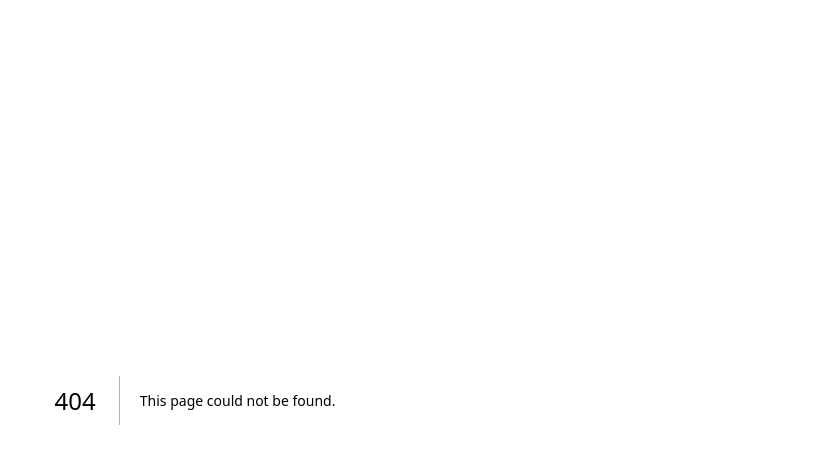
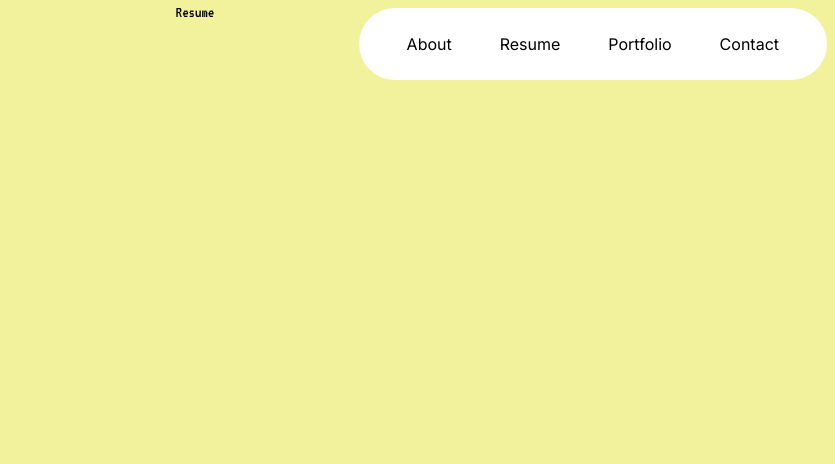
Before and after one commit to JoanDeulofeu/portfolio, a Next.js app: page /resume in a window 1280 px wide. Before the commit this address had no page. Shown: the top 464 px of the page, without its empty margins (445-1280 px from the left). Built offline with nearby package versions, Linux system fonts and the light colour scheme.

Commit message:
add header with all pages

```diff
--- /dev/null
+++ b/src/app/contact/page.tsx
@@ -0,0 +1,9 @@
+"use client";
+
+export default function HomePage() {
+	return (
+		<main className={`font-VT323 flex min-h-screen flex-col items-center `}>
+			<p className="cursor-help">Contact</p>
+		</main>
+	);
+}
--- a/src/app/layout.tsx
+++ b/src/app/layout.tsx
@@ -1,5 +1,8 @@
 import type { Metadata } from "next";
 import { Inter } from "next/font/google";
+
+import Header from "../components/Header";
+
 import "./globals.css";
 
 const inter = Inter({ subsets: ["latin"] });
@@ -16,7 +19,10 @@ export default function RootLayout({
 }>) {
 	return (
 		<html lang="en">
-      <body className={inter.className}>{children}</body>
+			<body className={inter.className}>
+				<Header className="top-2 right-2" />
+				{children}
+			</body>
 		</html>
 	);
 }
--- /dev/null
+++ b/src/app/portfolio/page.tsx
@@ -0,0 +1,9 @@
+"use client";
+
+export default function HomePage() {
+	return (
+		<main className={`font-VT323 flex min-h-screen flex-col items-center `}>
+			<p className="cursor-help">Portfolio</p>
+		</main>
+	);
+}
--- /dev/null
+++ b/src/app/resume/page.tsx
@@ -0,0 +1,9 @@
+"use client";
+
+export default function HomePage() {
+	return (
+		<main className={`font-VT323 flex min-h-screen flex-col items-center `}>
+			<p className="cursor-help">Resume</p>
+		</main>
+	);
+}
--- /dev/null
+++ b/src/components/Header.tsx
@@ -0,0 +1,93 @@
+"use client";
+
+import React, { useState } from "react";
+import { useRouter } from "next/navigation";
+
+import { cn } from "@/utils/cn";
+import { HoveredLink, Menu, MenuItem, ProductItem } from "./NavBarMenu";
+
+const Header = ({ className }: { className?: string }) => {
+	const router = useRouter();
+
+	const [active, setActive] = useState<string | null>(null);
+	return (
+		<div className={cn("fixed top-10 max-w-2xl mx-auto z-50", className)}>
+			<Menu setActive={setActive}>
+				<MenuItem
+					onClick={() => router.push("/about")}
+					setActive={setActive}
+					active={active}
+					item="About"
+				>
+					<div className="flex flex-col space-y-4 text-sm">
+						<HoveredLink href="/web-dev">Web Development</HoveredLink>
+						<HoveredLink href="/interface-design">Interface Design</HoveredLink>
+						<HoveredLink href="/seo">Search Engine Optimization</HoveredLink>
+						<HoveredLink href="/branding">Branding</HoveredLink>
+					</div>
+				</MenuItem>
+				<MenuItem
+					onClick={() => router.push("/resume")}
+					setActive={setActive}
+					active={active}
+					item="Resume"
+				>
+					<div className="  text-sm grid grid-cols-2 gap-10 p-4">
+						{/* <ProductItem
+							title="Algochurn"
+							href="https://algochurn.com"
+							src="https://assets.aceternity.com/demos/algochurn.webp"
+							description="Prepare for tech interviews like never before."
+						/>
+						<ProductItem
+							title="Tailwind Master Kit"
+							href="https://tailwindmasterkit.com"
+							src="https://assets.aceternity.com/demos/tailwindmasterkit.webp"
+							description="Production ready Tailwind css components for your next project"
+						/>
+						<ProductItem
+							title="Moonbeam"
+							href="https://gomoonbeam.com"
+							src="https://assets.aceternity.com/demos/Screenshot+2024-02-21+at+11.51.31%E2%80%AFPM.png"
+							description="Never write from scratch again. Go from idea to blog in minutes."
+						/>
+						<ProductItem
+							title="Rogue"
+							href="https://userogue.com"
+							src="https://assets.aceternity.com/demos/Screenshot+2024-02-21+at+11.47.07%E2%80%AFPM.png"
+							description="Respond to government RFPs, RFIs and RFQs 10x faster using AI"
+						/> */}
+					</div>
+				</MenuItem>
+				<MenuItem
+					onClick={() => router.push("/portfolio")}
+					setActive={setActive}
+					active={active}
+					item="Portfolio"
+				>
+					<div className="flex flex-col space-y-4 text-sm">
+						<HoveredLink href="/hobby">Hobby</HoveredLink>
+						<HoveredLink href="/individual">Individual</HoveredLink>
+						<HoveredLink href="/team">Team</HoveredLink>
+						<HoveredLink href="/enterprise">Enterprise</HoveredLink>
+					</div>
+				</MenuItem>
+				<MenuItem
+					onClick={() => router.push("/contact")}
+					setActive={setActive}
+					active={active}
+					item="Contact"
+				>
+					<div className="flex flex-col space-y-4 text-sm">
+						<HoveredLink href="/hobby">Hobby</HoveredLink>
+						<HoveredLink href="/individual">Individual</HoveredLink>
+						<HoveredLink href="/team">Team</HoveredLink>
+						<HoveredLink href="/enterprise">Enterprise</HoveredLink>
+					</div>
+				</MenuItem>
+			</Menu>
+		</div>
+	);
+};
+
+export default Header;
--- /dev/null
+++ b/src/components/NavBarMenu.tsx
@@ -0,0 +1,127 @@
+"use client";
+import React from "react";
+import { motion } from "framer-motion";
+import Link from "next/link";
+import Image from "next/image";
+
+const transition = {
+	type: "spring",
+	mass: 0.5,
+	damping: 11.5,
+	stiffness: 100,
+	restDelta: 0.001,
+	restSpeed: 0.001,
+};
+
+export const MenuItem = ({
+	setActive,
+	active,
+	item,
+	children,
+	onClick = () => {},
+}: {
+	setActive: (item: string) => void;
+	active: string | null;
+	item: string;
+	children?: React.ReactNode;
+	onClick?: () => void;
+}) => {
+	return (
+		<div
+			onClick={onClick}
+			onMouseEnter={() => setActive(item)}
+			className="relative "
+		>
+			<motion.p
+				transition={{ duration: 0.3 }}
+				className="cursor-pointer text-black hover:opacity-[0.9] dark:text-white"
+			>
+				{item}
+			</motion.p>
+			{active !== null && (
+				<motion.div
+					initial={{ opacity: 0, scale: 0.85, y: 10 }}
+					animate={{ opacity: 1, scale: 1, y: 0 }}
+					transition={transition}
+				>
+					{active === item && (
+						<div className="absolute top-[calc(100%_+_1.2rem)] left-1/2 transform -translate-x-1/2 pt-4">
+							<motion.div
+								transition={transition}
+								layoutId="active" // layoutId ensures smooth animation
+								className="bg-white dark:bg-black backdrop-blur-sm rounded-2xl overflow-hidden border border-black/[0.2] dark:border-white/[0.2] shadow-xl"
+							>
+								<motion.div
+									layout // layout ensures smooth animation
+									className="w-max h-full p-4"
+								>
+									{children}
+								</motion.div>
+							</motion.div>
+						</div>
+					)}
+				</motion.div>
+			)}
+		</div>
+	);
+};
+
+export const Menu = ({
+	setActive,
+	children,
+}: {
+	setActive: (item: string | null) => void;
+	children: React.ReactNode;
+}) => {
+	return (
+		<nav
+			onMouseLeave={() => setActive(null)} // resets the state
+			className="relative rounded-full boder border-transparent dark:bg-black dark:border-white/[0.2] bg-white shadow-input flex justify-center space-x-12 px-12 py-6 "
+		>
+			{children}
+		</nav>
+	);
+};
+
+export const ProductItem = ({
+	title,
+	description,
+	href,
+	src,
+}: {
+	title: string;
+	description: string;
+	href: string;
+	src: string;
+}) => {
+	return (
+		<Link href={href} className="flex space-x-2">
+			<Image
+				src={src}
+				width={140}
+				height={70}
+				alt={title}
+				className="flex-shrink-0 rounded-md shadow-2xl"
+			/>
+			<div>
+				<h4 className="text-xl font-bold mb-1 text-black dark:text-white">
+					{title}
+				</h4>
+				<p className="text-neutral-700 text-sm max-w-[10rem] dark:text-neutral-300">
+					{description}
+				</p>
+			</div>
+		</Link>
+	);
+};
+
+export const HoveredLink = ({ children, ...rest }: any) => {
+	return (
+		<Link
+			{...rest}
+			className="text-neutral-700 dark:text-neutral-200 hover:text-black "
+		>
+			{children}
+		</Link>
+	);
+};
--- /dev/null
+++ b/src/utils/cn.ts
@@ -0,0 +1,6 @@
+import { ClassValue, clsx } from "clsx";
+import { twMerge } from "tailwind-merge";
+
+export function cn(...inputs: ClassValue[]) {
+	return twMerge(clsx(inputs));
+}
```
Also changed, not shown: package.json (+7 -4 lines), 1 other file (tests, documents, lock files or other folders). Lines whose indentation alone changed are shown as unchanged.
